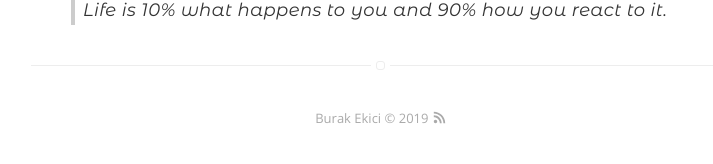
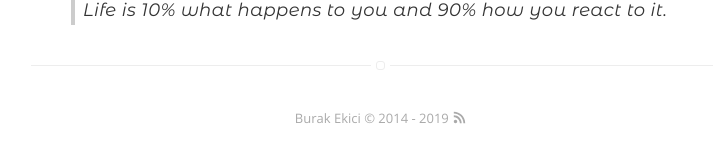
Before and after one commit to burakekici/burakekici.github.io, a Jekyll site: the page built from about.md, in a window 1280 px wide. Shown: the part 1635-1799 px from the top of the page, without its empty margins (259-972 px from the left). Built offline with Jekyll 4.4.1, drawn with Linux system fonts in a browser that asks for light colours.

Commit message:
Minor footer change.

```diff
--- a/_includes/footer.html
+++ b/_includes/footer.html
@@ -1,3 +1,3 @@
 <footer class="footer-main">
-    {{ site.name }} © {{ site.time | date: '%Y' }} <a class="link" href="{{ site.url }}/feed.xml" target="_blank"><svg class="icon icon-rss"><use xlink:href="#icon-rss"></use></svg></a>
+    {{ site.name }} © 2014 - {{ site.time | date: '%Y' }} <a class="link" href="{{ site.url }}/feed.xml" target="_blank"><svg class="icon icon-rss"><use xlink:href="#icon-rss"></use></svg></a>
 </footer>
--- a/_sass/base/general.sass
+++ b/_sass/base/general.sass
@@ -79,7 +79,7 @@
 
 blockquote
 	font-family: $fontQuote
-	font-style: italic
+	font-style: normal
 	font-size: 1.8rem
 	font-weight: 300
 	color: #444
```
